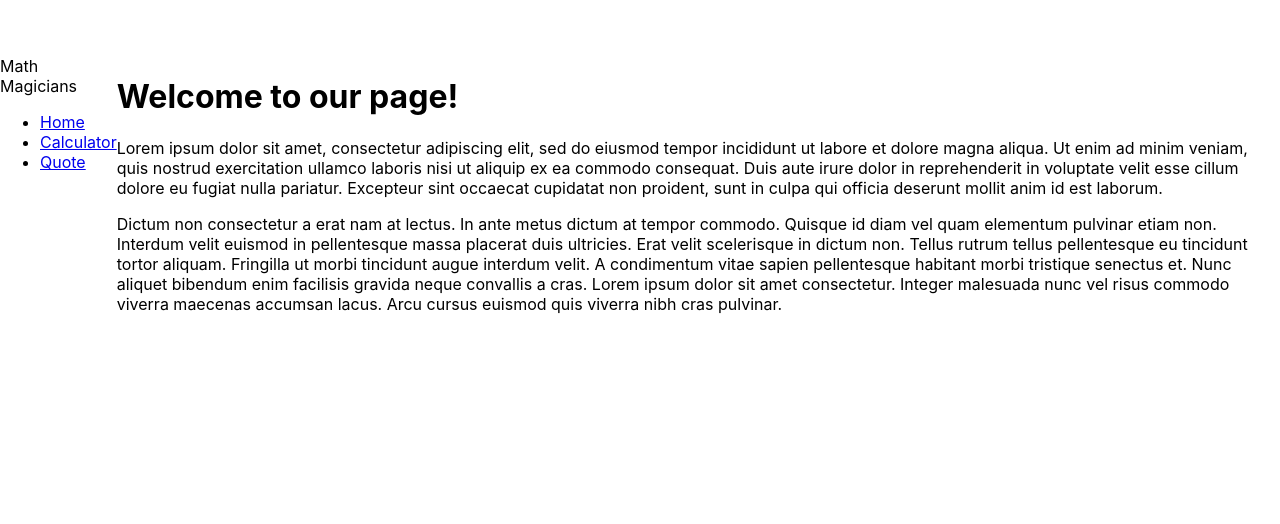
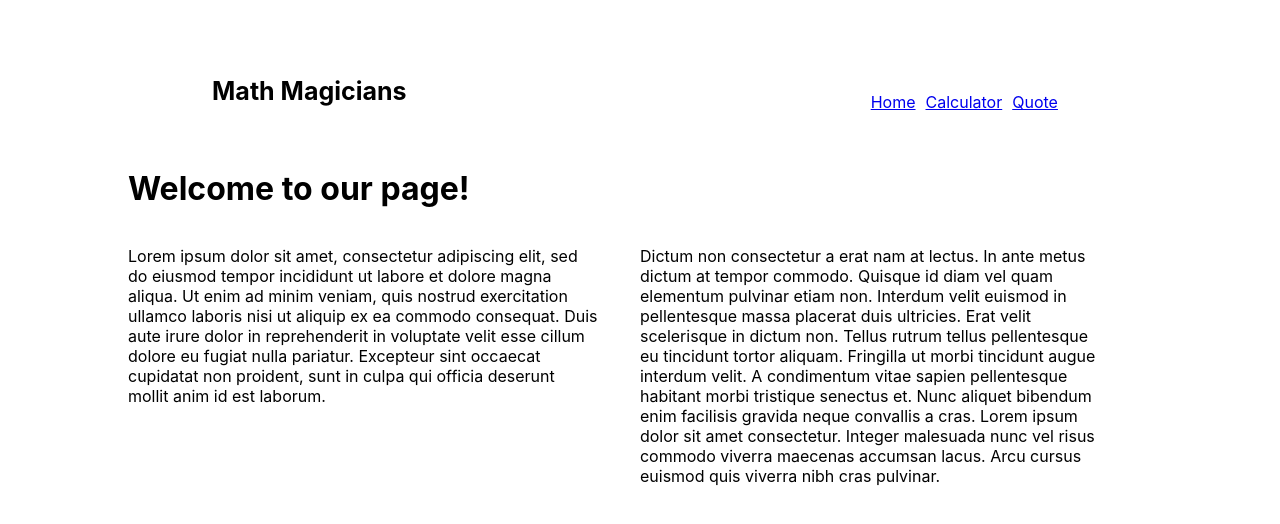
Before and after one commit to alvp01/math-calculator, a React (Create React App) app: page / in a window 1280 px wide. Shown: the part 104-628 px from the top of the page. Built offline with nearby package versions, Linux system fonts and the light colour scheme.

Commit message:
Add styling

```diff
--- a/src/App.css
+++ b/src/App.css
@@ -8,18 +8,45 @@
 .screen,
 .keyboard,
 .container,
-.calculator-body {
+.nav-links,
+.calculator-body,
+.navbar-container {
   display: flex;
 }
 
 .keyboard,
-.calculator-body {
+.calculator-body,
+.container {
   flex-direction: column;
+}
+
+.nav-bar,
+.navbar-container {
+  width: 100%;
+  padding: 10px 0;
+}
+
+.navbar-container {
+  justify-content: space-around;
+}
+
+.brand-name {
+  font-weight: bold;
+  font-size: 25px;
+}
+
+.nav-links {
+  list-style: none;
+}
+
+.nav-links li {
+  margin-right: 10px;
 }
 
 .container {
   padding-top: 10em;
   justify-content: center;
+  align-items: center;
 }
 
 .calculator-body {
--- a/src/pages/CalculatorPage.jsx
+++ b/src/pages/CalculatorPage.jsx
@@ -1,8 +1,9 @@
 import React from 'react';
 import Calculator from '../components/Calculator';
+import style from './CalculatorPage.module.css';
 
 const CalculatorPage = () => (
-  <div>
+  <div className={style.contentContainer}>
     <h2>Let&apos;s do some calculations!</h2>
     <Calculator />
   </div>
--- /dev/null
+++ b/src/pages/CalculatorPage.module.css
@@ -0,0 +1,9 @@
+.contentContainer {
+  display: flex;
+  max-width: 70%;
+  flex-direction: row;
+}
+
+.contentContainer h2 {
+  margin-right: 50px;
+}
--- a/src/pages/Home.jsx
+++ b/src/pages/Home.jsx
@@ -1,9 +1,10 @@
 import React from 'react';
+import style from './Home.module.css';
 
 const Home = () => (
-  <div>
+  <div className={style.contentContainer}>
     <h1>Welcome to our page!</h1>
-    <div>
+    <div className={style.paragraphs}>
       <p>
         {`Lorem ipsum dolor sit amet, consectetur adipiscing elit, sed do eiusmod tempor
         incididunt ut labore et dolore magna aliqua.
--- /dev/null
+++ b/src/pages/Home.module.css
@@ -0,0 +1,27 @@
+.contentContainer,
+.paragraphs {
+  display: flex;
+}
+
+.contentContainer {
+  flex-direction: column;
+  max-width: 1024px;
+  align-items: flex-start;
+}
+
+.paragraphs {
+  width: 100%;
+  flex-direction: row;
+}
+
+.paragraphs p {
+  width: 46%;
+}
+
+p:first-child {
+  margin-right: 2%;
+}
+
+p:last-child {
+  margin-left: 2%;
+}
--- a/src/pages/Quote.jsx
+++ b/src/pages/Quote.jsx
@@ -1,7 +1,8 @@
 import React from 'react';
+import style from './Quote.module.css';
 
 const Quote = () => (
-  <div>
+  <div className={style.contentContainer}>
     <p>What is mathematics? It is only a systematic effort of solving puzzles posed by nature.</p>
     <p><strong>— Shakuntala Devi</strong></p>
   </div>
--- /dev/null
+++ b/src/pages/Quote.module.css
@@ -0,0 +1,5 @@
+.contentContainer {
+  display: flex;
+  flex-direction: column;
+  align-items: flex-start;
+}
```
